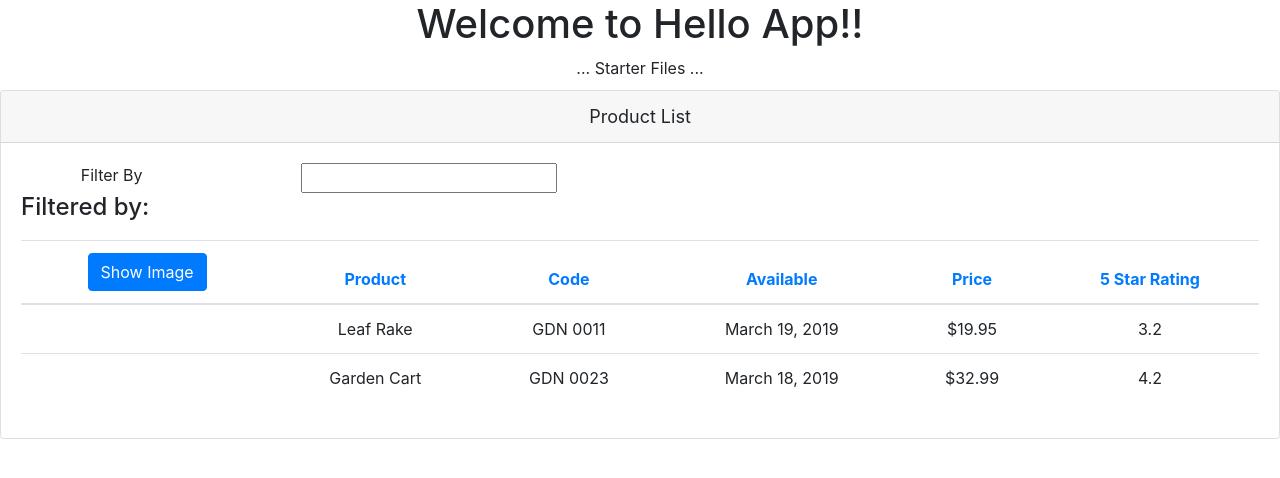
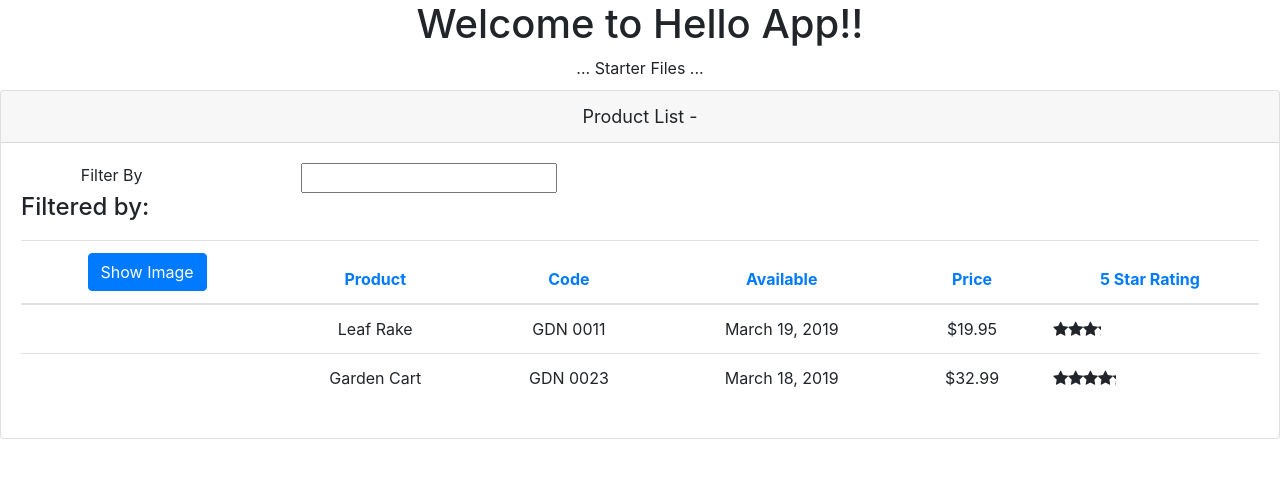
Before and after one commit to yanan5/pluralsight-angular-path, an Angular app in the folder APM/: page / in a window 1280 px wide. Shown: the top 478 px of the page. Built offline with nearby package versions, Linux system fonts and the light colour scheme.

Commit message:
used input and output event emitter

```diff
--- a/APM/src/app/app.module.ts
+++ b/APM/src/app/app.module.ts
@@ -6,12 +6,14 @@ import { AppRoutingModule } from './app-routing.module';
 import { AppComponent } from './app.component';
 import { ProductsListComponent } from './products-list/products-list.component';
 import { ConvertToSpacesPipe } from './shared/pipes/convert-to-spaces.pipe';
+import { StarComponent } from './shared/star/star.component';
 
 @NgModule({
   declarations: [
     AppComponent,
     ProductsListComponent,
-    ConvertToSpacesPipe
+    ConvertToSpacesPipe,
+    StarComponent
   ],
   imports: [
     BrowserModule,
--- a/APM/src/app/products-list/products-list.component.html
+++ b/APM/src/app/products-list/products-list.component.html
@@ -1,6 +1,6 @@
 <div class="card">
   <div class="card-header">
-    {{ pageTitle }}
+    {{ pageTitle }} - {{currentRatingClicked}}
   </div>
   <div class="card-body">
     <div class="row">
@@ -46,7 +46,9 @@
             <td>{{ product.productCode | convertToSpaces: " " }}</td>
             <td>{{ product.releaseDate }}</td>
             <td>{{ product.price | currency: USD }}</td>
-            <td>{{ product.starRating }}</td>
+            <td>
+              <app-star [rating]="product.starRating" (notify)="onRatingClicked($event)"></app-star>
+            </td>
           </tr>
         </tbody>
       </table>
--- a/APM/src/app/products-list/products-list.component.ts
+++ b/APM/src/app/products-list/products-list.component.ts
@@ -34,6 +34,7 @@ export class ProductsListComponent implements OnInit {
   filteredProducts: IProduct[];
   showImage: boolean = false;
   _filterText: string;
+  currentRatingClicked: string;
 
   get filterText(): string {
     return this._filterText;
@@ -56,4 +57,8 @@ export class ProductsListComponent implements OnInit {
     return this.products.filter(product => product.productName.toLowerCase().indexOf(filterText) !== -1)
   }
 
+  onRatingClicked(value: string) {
+    this.currentRatingClicked = value;
+  }
+
 }
--- a/APM/src/app/shared/star.component.html
+++ b/APM/src/app/shared/star/star.component.html
@@ -1,6 +1,7 @@
 <div class="crop"
      [style.width.px]="starWidth"
-     [title]="rating">
+     [title]="rating"
+     (click)="onClick()">
   <div style="width: 75px">
     <span class="fa fa-star"></span>
     <span class="fa fa-star"></span>
--- /dev/null
+++ b/APM/src/app/shared/star/star.component.ts
@@ -0,0 +1,22 @@
+import { Component, OnChanges, Input,Output, EventEmitter } from '@angular/core';
+
+@Component({
+  selector: 'app-star',
+  templateUrl: './star.component.html',
+  styleUrls: ['./star.component.scss']
+})
+export class StarComponent implements OnChanges {
+  @Input() rating: number = 4;
+  @Output() notify: EventEmitter<string> = new EventEmitter<string>();
+  starWidth: number;
+  constructor() { }
+
+  ngOnChanges(): void {
+    this.starWidth = this.rating * 75 / 5;
+  }
+
+  onClick() {
+    this.notify.emit(this.rating + '')
+  }
+
+}
```
Also changed, not shown: APM/src/app/shared/star/star.component.scss (line endings or trailing spaces), 1 other file (tests, documents, lock files or other folders).
